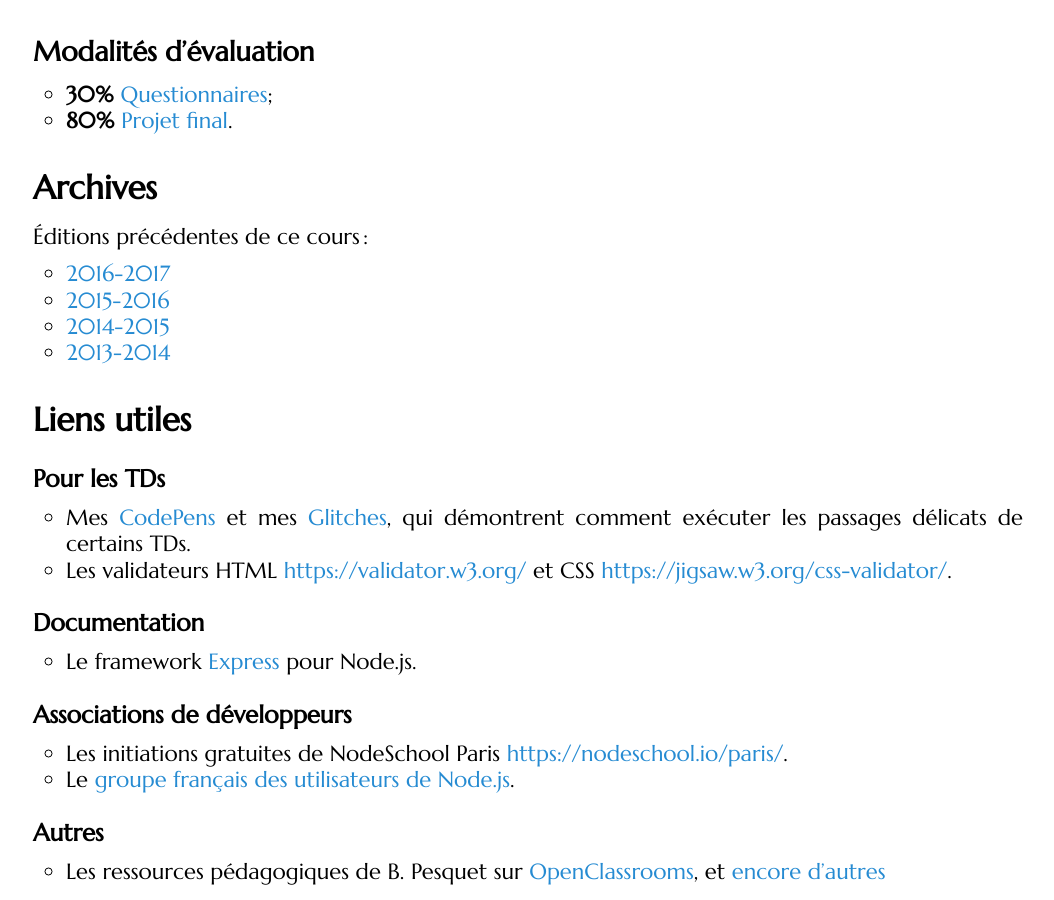
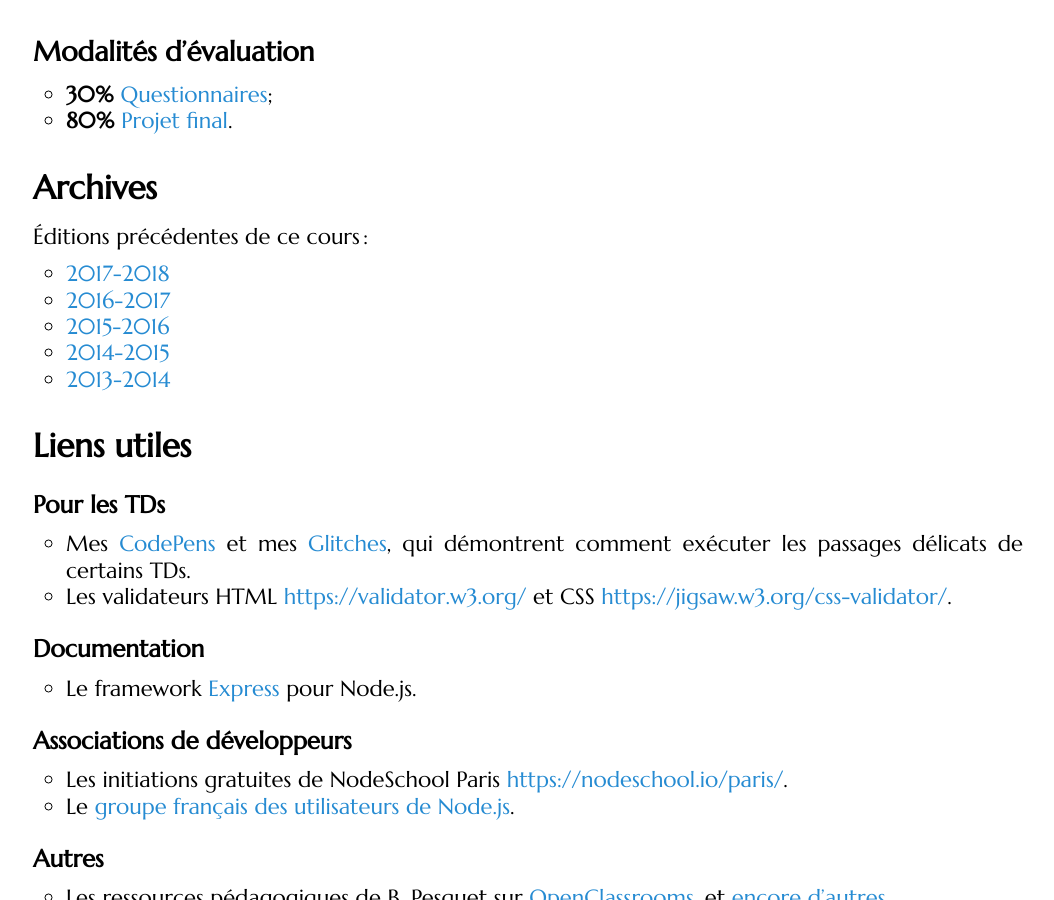
Before and after one commit to defeo/aws, a Jekyll site: the page built from index.md, in a window 1280 px wide and 900 px high, scrolled down 2330 px. Shown: the whole window, without its empty margins (112-1166 px from the left). Built offline with Jekyll 4.4.1, drawn with Linux system fonts in a browser that asks for light colours; some web fonts are replaced.

Commit message:
Added link to 2018 version

```diff
--- a/index.md
+++ b/index.md
@@ -32,10 +32,11 @@ introduction à la sécurité des applications web.
 
 Éditions précédentes de ce cours :
 
-- [2016-2017](http://defeo.lu/aws-2017)
-- [2015-2016](http://defeo.lu/aws-2016)
-- [2014-2015](http://defeo.lu/aws-2015)
-- [2013-2014](http://defeo.lu/aws-2014)
+- [2017-2018](https://defeo.lu/aws-2018)
+- [2016-2017](https://defeo.lu/aws-2017)
+- [2015-2016](https://defeo.lu/aws-2016)
+- [2014-2015](https://defeo.lu/aws-2015)
+- [2013-2014](https://defeo.lu/aws-2014)
 
 ## Liens utiles
 
```
